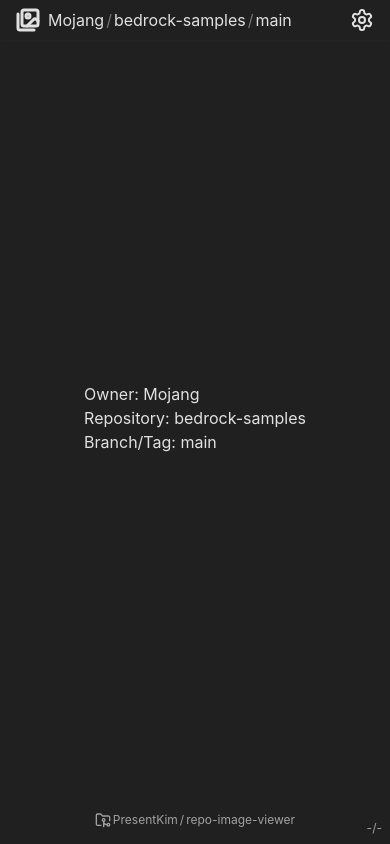
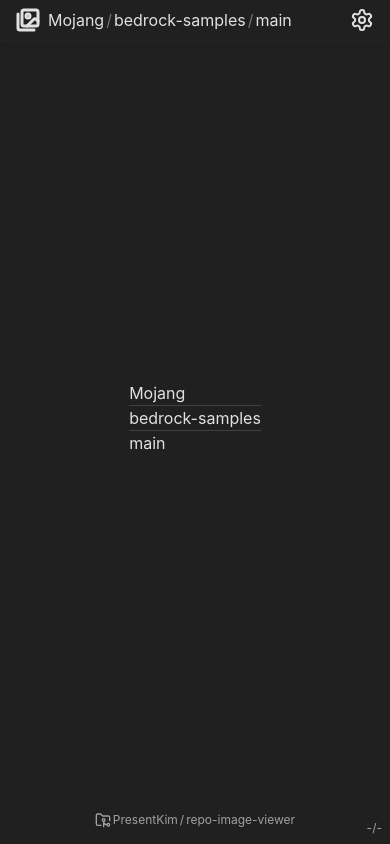
Before and after one commit to PresentKim/git-resource-viewer, a React (Vite) app: page / in a window 390 px wide. Both pictures are taken after a click on the button "Open example repository". Built offline with nearby package versions, Linux system fonts and the light colour scheme.

Commit message:
refactor(layout): Improve layout structure and responsiveness in BaseLayout and BreadcrumbList components
- Apply `text-ellipsis` instead of js slice

```diff
--- a/src/components/breadcrumb-list.tsx
+++ b/src/components/breadcrumb-list.tsx
@@ -1,3 +1,4 @@
+import {cn} from '@/lib/utils'
 import {Fragment, type ComponentProps, type FC} from 'react'
 
 interface BreadcrumbProps {
@@ -11,20 +12,22 @@
 function BreadcrumbList({
   items,
   className,
-  ellipsisLength,
   separator,
 }: ComponentProps<FC<BreadcrumbProps>>) {
   return (
-    <div className="flex flex-wrap gap-x-0.5">
+    <div className="flex flex-wrap flex-1 gap-x-0.5">
       {items.map(
         (item, index) =>
           item && (
             <Fragment key={index}>
               {index > 0 && (separator || <span>/</span>)}
-              <span key={index} className={className}>
-                {ellipsisLength && item.length > ellipsisLength
-                  ? item.slice(0, ellipsisLength - 2) + '...'
-                  : item}
+              <span
+                key={index}
+                className={cn(
+                  'whitespace-nowrap overflow-hidden text-ellipsis min-w-0 max-w-full',
+                  className,
+                )}>
+                {item}
               </span>
             </Fragment>
           ),
--- a/src/layout/BaseLayout.tsx
+++ b/src/layout/BaseLayout.tsx
@@ -31,30 +31,31 @@
 
   return (
     <>
-      <div className="flex h-full min-h-screen w-full flex-col items-center justify-center">
+      <div className="flex flex-col items-center justify-center h-full w-full max-w-full">
         <header
           data-slot="header"
           className={cn(
             'flex justify-between items-center align-middle',
-            'w-full min-h-8 px-4 py-2',
+            'w-full max-w-full min-h-8 px-4 py-2',
             'shadow-xs shadow-neutral-800',
           )}>
-          <div data-slot="header-title" className="flex items-center gap-2">
-            <HeaderIcon strokeWidth={3} />
+          <div
+            data-slot="header-title"
+            className="flex flex-1 items-center h-full min-w-0 gap-2">
+            <HeaderIcon strokeWidth={3} className="size-6 min-w-6 self-start" />
             {!owner || !repo ? (
               <Link to="/" className="font-bold select-none">
                 repo-image-viewer
               </Link>
             ) : (
               <DropdownMenu>
-                <DropdownMenuTrigger className="hover:cursor-pointer">
+                <DropdownMenuTrigger className="hover:cursor-pointer flex-1 w-full">
                   <BreadcrumbList
                     items={[owner, repo, ref]}
-                    className="text-nowrap"
                     separator={<span className="text-neutral-500">/</span>}
                   />
                 </DropdownMenuTrigger>
-                <DropdownMenuContent>
+                <DropdownMenuContent align="start">
                   <DropdownMenuItem asChild>
                     <a
                       href={`https://github.com/${owner}/${repo}${ref ? `/tree/${ref}` : ''}`}
@@ -73,9 +74,11 @@
               </DropdownMenu>
             )}
           </div>
-          <div data-slot="header-side" className="flex items-center gap-2">
-            <Link to="/settings">
-              <SettingsIcon className="size-6 hover:rotate-90 transition-transform" />
+          <div
+            data-slot="header-side"
+            className="flex items-center h-full ml-8 gap-2">
+            <Link to="/settings" className="self-start">
+              <SettingsIcon className="size-6 min-w-6 hover:rotate-90 transition-transform" />
             </Link>
           </div>
         </header>
--- a/src/pages/RepoView.tsx
+++ b/src/pages/RepoView.tsx
@@ -13,10 +13,12 @@
 
   return (
     <main className="flex flex-wrap flex-1 justify-center items-center align-middle min-h-8 w-full px-4 py-2">
-      <div>
-        <p>Owner: {owner}</p>
-        <p>Repository: {repo}</p>
-        <p>Branch/Tag: {ref}</p>
+      <div className="break-all">
+        {owner}
+        <hr />
+        {repo}
+        <hr />
+        {ref}
       </div>
     </main>
   )
```
